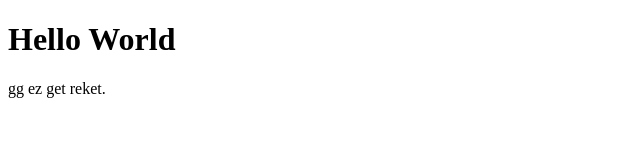
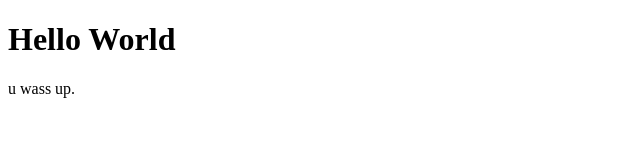
Before and after one commit to xmaxrayx/xmaxrayx.github.io, a plain HTML site: page index.html in a window 1280 px wide. Shown: the full height of the page, 0-640 px from the left. Drawn offline with Linux system fonts and the light colour scheme.

Commit message:
Update index.html

```diff
--- a/index.html
+++ b/index.html
@@ -2,6 +2,6 @@
 <html>
 <body>
 <h1>Hello World</h1>
-<p>gg ez get reket.</p>
+<p>u wass up.</p>
 </body>
 </html>
```
